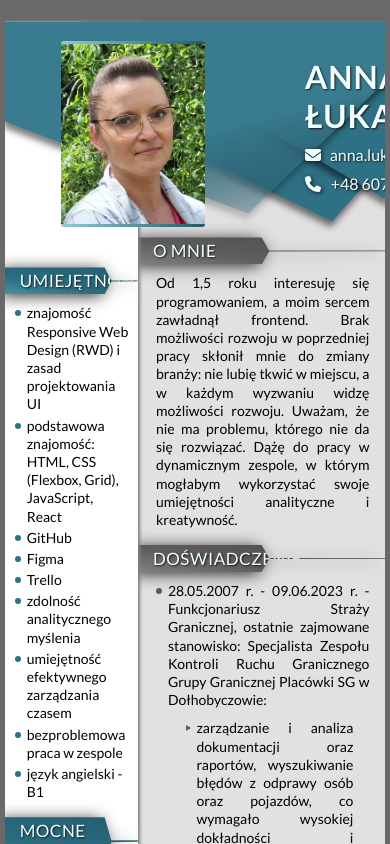
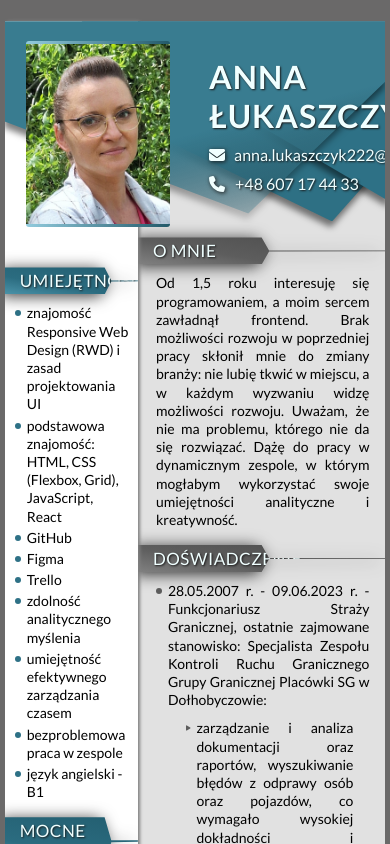
Before and after one commit to AnnaLukaszczyk/CV-AnnaLukaszczyk, a React (Create React App) app: page / in a window 390 px wide. Shown: the top 844 px of the page. Built offline with nearby package versions, Linux system fonts and the light colour scheme.

Commit message:
added media queries to header, image and contact elements to adjust margins, sizes and positioning for smaller screens

```diff
--- a/src/features/Header/styled.js
+++ b/src/features/Header/styled.js
@@ -54,6 +54,10 @@ export const Data = styled.div`
 	display: flex;
 	left: 56px;
 	top: 20px;
+
+	@media (max-width: ${({ theme }) => theme.breakpoints.tablet}px) {
+		left: 5.5vw;
+	}
 `;
 
 export const PhotoBackground = styled.div`
@@ -68,16 +72,30 @@ export const PhotoBackground = styled.div`
 		rgba(146, 203, 221, 1) 0%,
 		rgba(34, 89, 105, 1) 100%
 	);
+
+	@media (max-width: ${({ theme }) => theme.breakpoints.mobileLarge}px) {
+		height: 156px;
+		width: 126px;
+	}
 `;
 
 export const Photo = styled.img`
 	height: 180px;
 	width: 144px;
+
+	@media (max-width: ${({ theme }) => theme.breakpoints.mobileLarge}px) {
+		height: 150px;
+		width: 120px;
+	}
 `;
 
 export const NameAndContact = styled.div`
 	margin-left: 100px;
 	color: azure;
+
+	@media (max-width: ${({ theme }) => theme.breakpoints.tablet}px) {
+		margin-left: 10vw;
+	}
 `;
 
 export const Name = styled.h1`
@@ -87,6 +105,10 @@ export const Name = styled.h1`
 	text-transform: uppercase;
 	letter-spacing: 1px;
 	text-shadow: 1px 1px 2px rgb(26, 26, 26);
+
+	@media (max-width: ${({ theme }) => theme.breakpoints.mobileLarge}px) {
+		font-size: 28px;
+	}
 `;
 
 export const Mail = styled.p`
```
